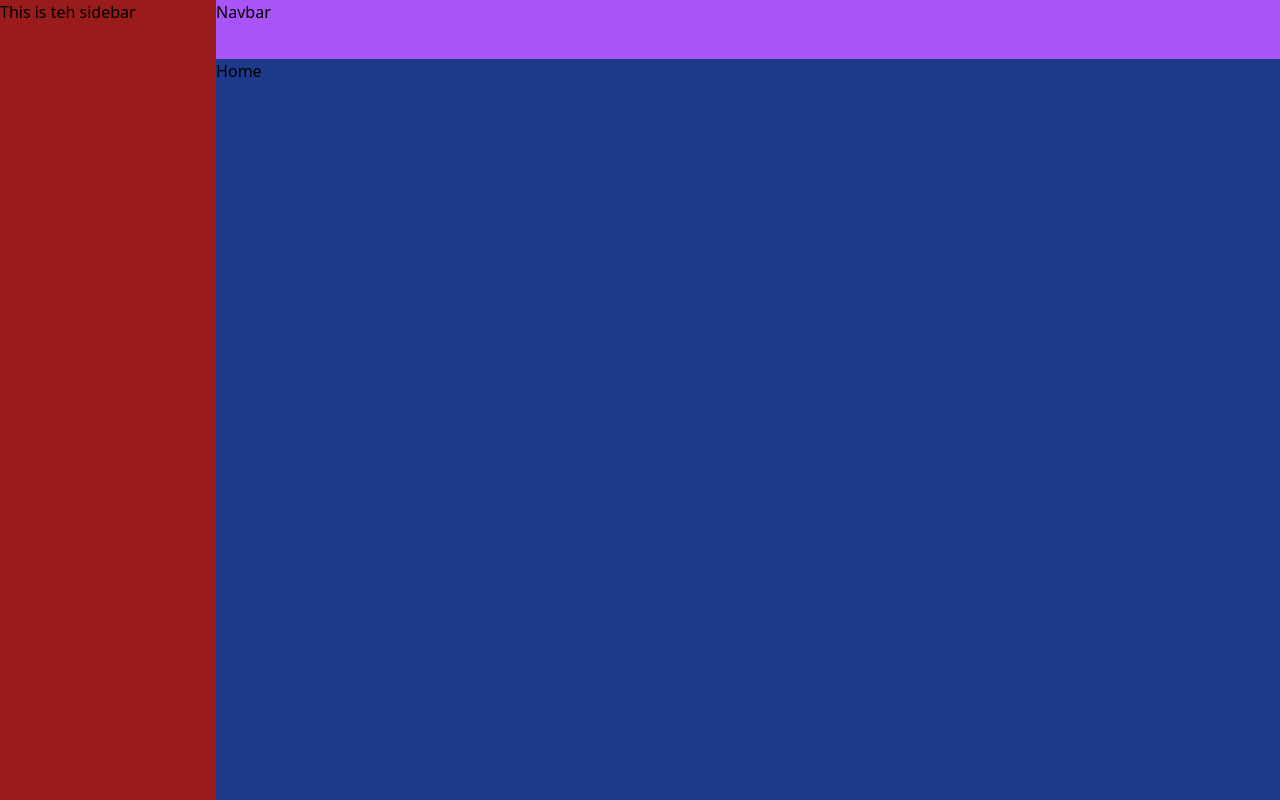
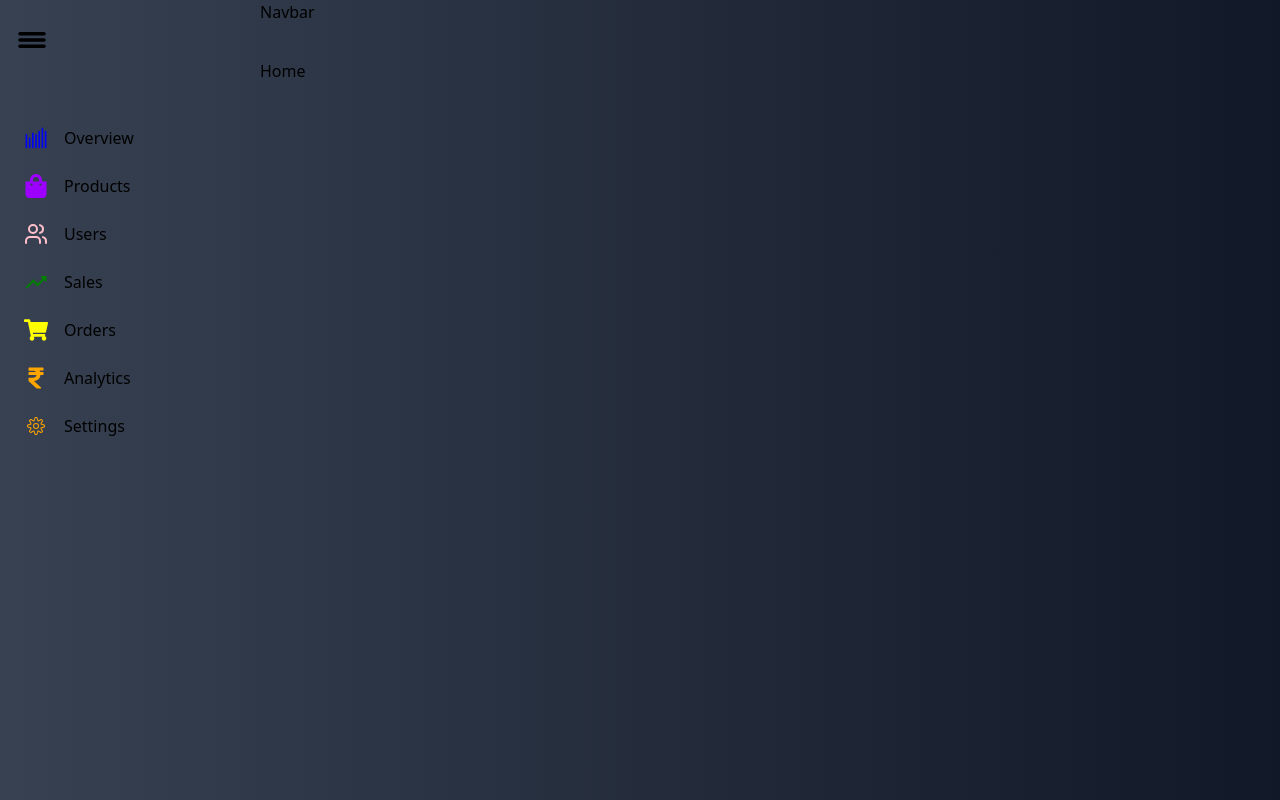
Before and after one commit to fuleprashant/admin-dashboard, a React (Vite) app: page / in a window 1280 px wide. Built offline with nearby package versions, Linux system fonts and the light colour scheme.

Commit message:
add icon sidebarmenu with onclick sidebar component

```diff
--- a/src/App.jsx
+++ b/src/App.jsx
@@ -27,7 +27,7 @@ const App = () => {
     },
   ]);
   return (
-    <div className="">
+    <div className="bg-gradient-to-r from-gray-700 to-gray-900">
       <RouterProvider router={router} />
     </div>
   );
--- a/src/components/Sidebar.jsx
+++ b/src/components/Sidebar.jsx
@@ -1,10 +1,88 @@
-import React from "react";
+// import React, { useState } from "react";
+// import { RxBarChart } from "react-icons/rx";
+// import { FaShoppingBag, FaRupeeSign, FaShoppingCart } from "react-icons/fa";
+// import { LuUsers } from "react-icons/lu";
+// import { IoMdTrendingUp } from "react-icons/io";
+// import { CiSettings } from "react-icons/ci";
+// import { IoReorderThree } from "react-icons/io5";
+
+// const SIDEBAR_ITEMS = [
+//   {
+//     name: "Overview",
+//     icon: RxBarChart,
+//     color: "#0000FF",
+//     path: "/",
+//   },
+//   {
+//     name: "Products",
+//     icon: FaShoppingBag,
+//     path: "/products",
+//     color: "#9d00ff",
+//   },
+//   {
+//     name: "Users",
+//     icon: LuUsers,
+//     path: "/users",
+//     color: "#FFC0CB",
+//   },
+//   {
+//     name: "Sales",
+//     icon: IoMdTrendingUp,
+//     path: "/sales",
+//     color: "#008000",
+//   },
+//   {
+//     name: "Orders",
+//     icon: FaShoppingCart,
+//     path: "/orders",
+//     color: "#FFFF00",
+//   },
+//   {
+//     name: "Analytics",
+//     icon: FaRupeeSign,
+//     path: "/anaylitics",
+//     color: "#FFA500",
+//   },
+//   {
+//     name: "Settings",
+//     icon: CiSettings,
+//     path: "/settings",
+//     color: "#FFA500",
+//   },
+// ];
+// const Sidebar = () => {
+//   const [isSidebarOpen, setIsSideBarOpen] = useState(true);
+//   console.log(isSidebarOpen);
+
+//   const handleSidebar = () => {
+//     setIsSideBarOpen(!isSidebarOpen);
+//   };
+//   return (
+//     <div className="w-[260px]">
+//       <div className="mt-5 ml-3">
+//         <button onClick={handleSidebar}>
+//           <IoReorderThree size={40} />
+//         </button>
+//       </div>
+
+//       <div className=" mt-12 ml-3">
+//         <button>
+//           <RxBarChart />
+//         </button>
+//       </div>
+//     </div>
+//   );
+// };
+
+// export default Sidebar;
+import React, { useState } from "react";
 import { RxBarChart } from "react-icons/rx";
 import { FaShoppingBag, FaRupeeSign, FaShoppingCart } from "react-icons/fa";
 import { LuUsers } from "react-icons/lu";
 import { IoMdTrendingUp } from "react-icons/io";
 import { CiSettings } from "react-icons/ci";
 import { IoReorderThree } from "react-icons/io5";
+import { NavLink } from "react-router-dom";
 
 const SIDEBAR_ITEMS = [
   {
@@ -50,8 +128,43 @@ const SIDEBAR_ITEMS = [
     color: "#FFA500",
   },
 ];
+
 const Sidebar = () => {
-  return <div>This is teh sidebar</div>;
+  const [isSidebarOpen, setIsSideBarOpen] = useState(true);
+
+  // Toggle sidebar open/close state
+  const handleSidebar = () => {
+    setIsSideBarOpen(!isSidebarOpen);
+  };
+
+  return (
+    <div
+      className={`transition-all duration-300 ${
+        isSidebarOpen ? "w-[260px]" : "w-[80px]"
+      }`}
+    >
+      {/* Sidebar toggle button */}
+      <div className="mt-5 ml-3">
+        <button onClick={handleSidebar}>
+          <IoReorderThree size={40} />
+        </button>
+      </div>
+
+      {/* Sidebar content */}
+      <div className="mt-12 ml-3 ">
+        {SIDEBAR_ITEMS.map((item) => (
+          <NavLink
+            to={item.path}
+            key={item.name}
+            className="flex items-center space-x-4 p-3  hover:translate-x-3  cursor-pointer"
+          >
+            <item.icon style={{ color: item.color }} size={24} />
+            {isSidebarOpen && <span>{item.name}</span>}
+          </NavLink>
+        ))}
+      </div>
+    </div>
+  );
 };
 
 export default Sidebar;
--- a/src/layout/FirstLayout.jsx
+++ b/src/layout/FirstLayout.jsx
@@ -7,16 +7,17 @@ const FirstLayout = () => {
   return (
     <div>
       <div className="flex flex-row h-screen ">
-        <header className="w-[260px] bg-red-800">
+        <header className=" ">
           <div>
             <Sidebar />
           </div>
         </header>
+        <hr className="text-blck shadow-md" />
         <div className="flex flex-col w-full">
-          <div className="h-16 bg-purple-500">
+          <div className="h-16 ">
             <Navbar />
           </div>
-          <main className="bg-blue-900 h-full">
+          <main className=" h-full">
             <div>{<Outlet />}</div>
           </main>
         </div>
```
